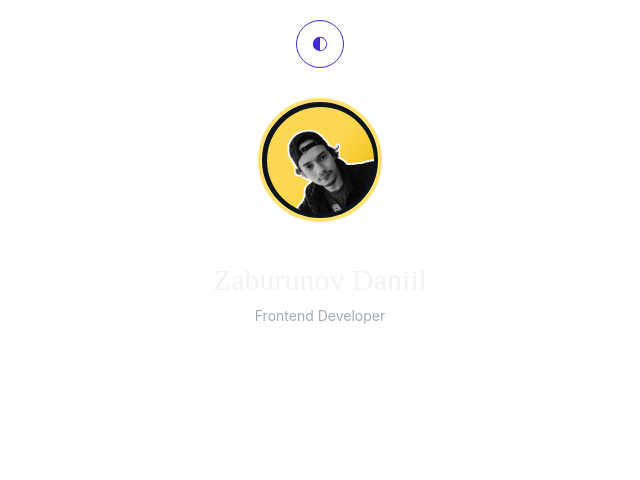
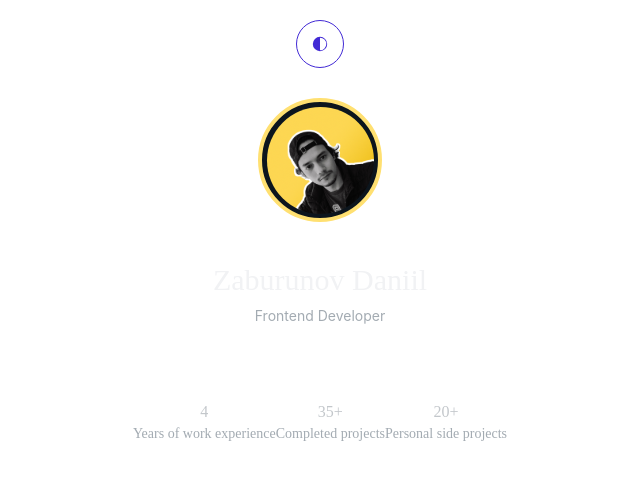
Before and after one commit to milkyaz/portfolio-zab, a Vue app in the folder app/: page / in a window 1280 px wide. Shown: the top 480 px of the page, without its empty margins (320-960 px from the left). Built offline with nearby package versions, Linux system fonts and the light colour scheme; some icons are missing.

Commit message:
add profile-fact-list

```diff
--- a/app/src/App.vue
+++ b/app/src/App.vue
@@ -1,5 +1,6 @@
 <script setup lang="ts">
 import ButtonTheme from './components/ButtonTheme.vue';
+import ProfileFactList from './components/ProfileFactList.vue';
 import ProfileInfo from './components/ProfileInfo.vue';
 
 
@@ -11,8 +12,9 @@ import ProfileInfo from './components/ProfileInfo.vue';
     <header>
       <ButtonTheme />
     </header>
-    <main>
+    <main class="flex flex-col gap-7.5">
       <ProfileInfo />
+      <ProfileFactList />
     </main>
   </div>
 </template>
--- /dev/null
+++ b/app/src/components/ProfileFactItem.vue
@@ -0,0 +1,21 @@
+<script setup lang="ts">
+
+
+type Props = {
+    title: string
+    description: string
+}
+const {title, description} = defineProps<Props>()
+</script>
+
+<template>
+    <div class="text-center font-[--font-poppins]">
+        <h2 class="text-base text-[#C3C7CB]">{{ title }}</h2>
+        <p class="text-sm text-[#A3ABB2]">{{ description }}</p>
+    </div>
+</template>
+
+<style scoped>
+@reference "@/style.css";
+
+</style>
--- /dev/null
+++ b/app/src/components/ProfileFactList.vue
@@ -0,0 +1,37 @@
+<script setup lang="ts">
+import ProfileFactItem from './ProfileFactItem.vue';
+
+
+const profileFacts = [
+    {
+        id: 1,
+        title: '4',
+        description: 'Years of work experience',
+    },
+    {
+        id: 2,
+        title: '35+',
+        description: 'Completed projects',
+    },
+    {
+        id: 3,
+        title: '20+',
+        description: 'Personal side projects',
+    },
+]
+
+</script>
+
+<template>
+    <div class="flex flex-row justify-center">
+        <ProfileFactItem v-for="item in profileFacts" :key="item.id" :title="item.title"
+            :description="item.description" />
+    </div>
+</template>
+<style scoped>
+@reference "@/style.css";
+
+.profile-info__title {
+    @apply font-[--font-poppins] text-3xl text-[#F1F2F4];
+}
+</style>
--- a/app/src/styles/fonts.css
+++ b/app/src/styles/fonts.css
@@ -1,9 +1,9 @@
 @font-face {
-  font-family: 'Poppins';
-  src: url('./assets/fonts/Poppins-Medium.ttf');
+  font-family: "Poppins";
+  src: url("./assets/fonts/Poppins-Medium.ttf");
   font-style: normal;
 }
 
 :root {
-  --font-poppins: 'Poppins';
+  --font-poppins: "Poppins", sans-serif;
 }
```
